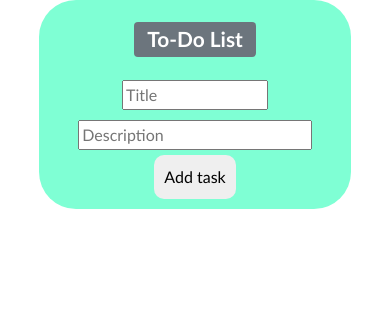
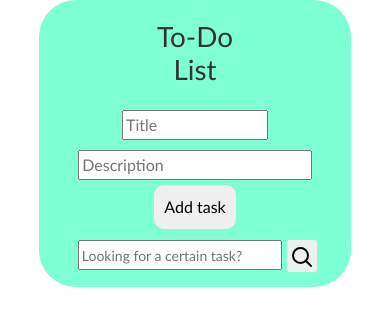
Before and after one commit to marito91/ToDoList, a React (Create React App) app: page / in a window 390 px wide. Shown: the top 326 px of the page. Built offline with nearby package versions, Linux system fonts and the light colour scheme.

Commit message:
Changes for search function, more css

```diff
--- a/src/components/Form.jsx
+++ b/src/components/Form.jsx
@@ -2,6 +2,9 @@ import React, { useState, useEffect, useRef } from 'react'
 
 // CSS
 import '../css/Main.css';
+
+// Icons
+import searchIcon from '../icons/search.svg';
 
 export default function Form(props) {
 
@@ -9,16 +12,23 @@ export default function Form(props) {
 
     const [descr, setDescr] = useState(props.edit ? props.edit.text : '');
 
+    const [info, setInfo] = useState('')
+
     const titleRef = useRef(null);
     const descrRef = useRef(null);
+    const infoRef = useRef(null);
 
 
-    const handleChangeTitle = h => {
-        setTitle(h.target.value);
+    const handleChangeTitle = event => {
+        setTitle(event.target.value);
     }
 
-    const handleChangeDescription = h => {
-        setDescr(h.target.value);
+    const handleChangeDescription = event => {
+        setDescr(event.target.value);
+    }
+
+    const handleChangeInformation = event => {
+        setInfo(event.target.value);
     }
 
     const handleSubmit = h => {
@@ -57,7 +67,7 @@ export default function Form(props) {
                             className="input-title"
                             onChange={handleChangeTitle}
                             ref={titleRef}
-                            required /> <br />
+                            /> <br />
                             <input
                             name="text"
                             type="text"
@@ -66,8 +76,18 @@ export default function Form(props) {
                             className="input-descr"
                             onChange={handleChangeDescription}
                             ref={descrRef}
-                            required /> <br />
-                            <button className="todo-btn">Add task</button>
+                            /> <br />
+                            <button className="todo-btn" style={{ marginBottom:"2%" }}>Add task</button> <br />
+                            <input
+                            name="filter"
+                            type="text"
+                            id="filter"
+                            placeholder="Looking for a certain task?"
+                            value={info}
+                            className="input-info"
+                            onChange={handleChangeInformation}
+                            ref={infoRef} />
+                            <button className="todo-btn search-btn" style={{ marginBottom:"2%" }}> <img src={searchIcon} className='search-icon' alt="" /> </button>
                             </>)
                         }
         </form>
--- a/src/components/Header.jsx
+++ b/src/components/Header.jsx
@@ -1,5 +1,4 @@
 import React from 'react'
-import Badge from 'react-bootstrap/Badge'
 
 // CSS
 import '../css/Main.css';
@@ -7,8 +6,8 @@ import '../css/Main.css';
 export default function Header() {
     return (
         <div className="header">
-            <h1>
-                <Badge bg="secondary">To-Do List</Badge>
+            <h1 style={{ color: "#333333" }}>
+                To-Do List
             </h1>
         </div>
     )
--- a/src/components/Task.jsx
+++ b/src/components/Task.jsx
@@ -1,4 +1,8 @@
 import React, { useState } from 'react'
+
+// Bootstrap
+
+import Card from 'react-bootstrap/Card'
 
 import Form from './Form'
 
@@ -36,17 +40,17 @@ export default function Task({ tasks, completeTask, removeTask, updateTask }) {
     return (
         <>
             {tasks.map((task, index) => (
-                    <div className={task.isComplete ? 'task-row done' : 'task-row'} key={index}>
-                        <div key={task.id} onClick={() => completeTask(task.id)}>
-                            <h3 className='task-title'>{task.text}</h3>
-                            <p>{task.description}</p>
-                        </div>
-                        <div className="icons">
-                            <img src={editTask} className="edit" onClick={() => setEdit({ id: task.id, value: task.text, text: task.description })} alt="" />
-                            <img src={completed} className="check" onClick={() => completeTask(task.id)} alt="" />
-                            <img src={deleteTask} className="delete" onClick={() => removeTask(task.id)} alt="" />
-                        </div>
-                    </div>
+                <Card className={task.isComplete ? 'task-row done' : 'task-row'} key={index}>
+                    <Card.Header key={task.id} onClick={() => completeTask(task.id)}><strong>{task.text}</strong></Card.Header>
+                    <Card.Body>
+                      <Card.Text>
+                        {task.description}
+                      </Card.Text>
+                          <img src={completed} className="check" onClick={() => completeTask(task.id)} alt="" />
+                          <img src={editTask} className="edit" onClick={() => setEdit({ id: task.id, value: task.text, text: task.description })} alt="" />
+                          <img src={deleteTask} className="delete" onClick={() => removeTask(task.id)} alt="" />
+                    </Card.Body>
+                  </Card>
             ))}
         </>
     )
--- a/src/components/ToDoList.jsx
+++ b/src/components/ToDoList.jsx
@@ -34,6 +34,16 @@ export default function ToDoList() {
         setList(newArray)
     }
 
+
+    const search = text => {
+        const oldArray = list;
+
+        const newArray = list.description.filter(l => l.includes(text) || text === '')
+
+        setList(newArray)
+
+    }
+
     //
     const complete = id => {
         let updatedTasks = list.map(task => {
@@ -49,7 +59,7 @@ export default function ToDoList() {
     return (
         <div>
             <Form onSubmit={add} />
-            <Task tasks={list} completeTask={complete} removeTask={remove} updateTask={update}/>
+            <Task tasks={list} completeTask={complete} removeTask={remove} updateTask={update} filterTask={search}/>
         </div>
     )
 }
--- a/src/css/Main.css
+++ b/src/css/Main.css
@@ -33,11 +33,14 @@
     margin: 5px;
 }
 
-.task-title {
-    text-align: left;
-    padding: 3px;
-    color: rgb(107, 117, 125);
-    /*background-color: rgb(107, 117, 125);*/
+.input-info {
+    width: 76%;
+    margin: 5px;
+}
+
+.search-btn {
+    padding: 5px;
+    border: none;
     border-radius: 5px;
 }
 
@@ -53,12 +56,11 @@
 .task-row {
     display: flex;
     text-align: left;
-    width: 50%;
-    align-items: center;
-    padding: 16px;
     border-radius: 5px;
-    width: 90%;
+    width: 80%;
     justify-content: space-between;
+    margin-bottom: 2%;
+    margin-left: 10%;
 }
 
 .task-edit {
@@ -83,18 +85,26 @@
     float: left;
     width: 32px;
     height: 32px;
+    cursor: pointer;
 }
 
 .edit {
     float: left;
     width: 36px;
     height: 36px;
+    cursor: pointer;
 }
 
 .check {
     float: left;
     width: 32px;
     height: 32px;
+    cursor: pointer;
+}
+
+.search-icon{
+    width: 24px;
+    height: 24px;
 }
 
 * {
@@ -117,4 +127,35 @@
         cursor: pointer;
         margin-left: 2%;
     }
+
+    .task-row {
+        display: flex;
+        text-align: left;
+        border-radius: 5px;
+        width: 80%;
+        justify-content: space-between;
+        margin-bottom: 5%;
+        margin-left: 10%;
+    }
+
+    .input-info {
+        width: 70%;
+        margin: 5px;
+    }
+
+    .search-icon{
+        width: 24px;
+        height: 24px;
+    }
+
+    .search-btn {
+        padding: 3px;
+        border: none;
+        border-radius: 3px;
+    }
+
+    .input-info::-webkit-input-placeholder {
+        font-size: 14px;
+        line-height: 3;
+    }
 }
```
Also changed, not shown: src/icons/search.svg (added).
